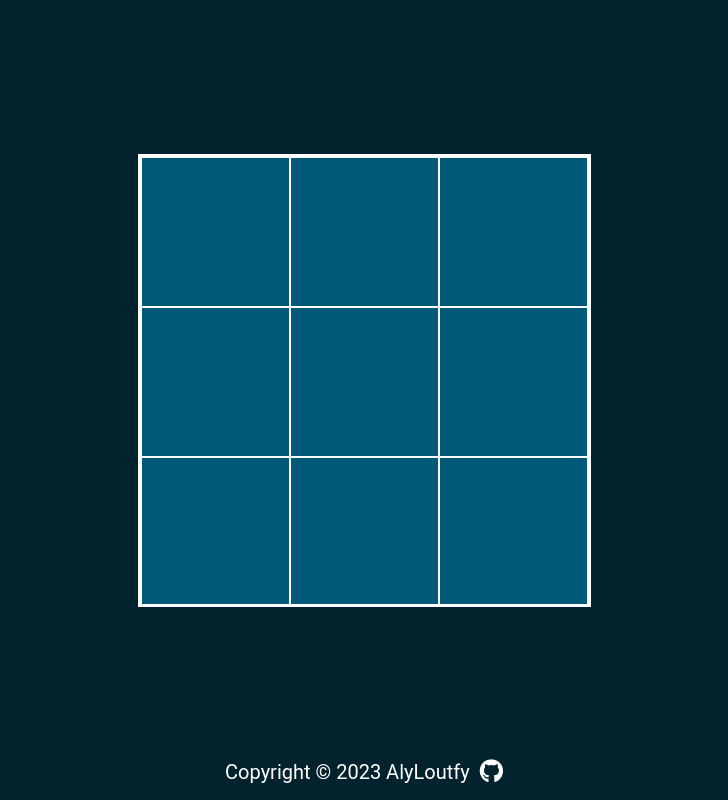
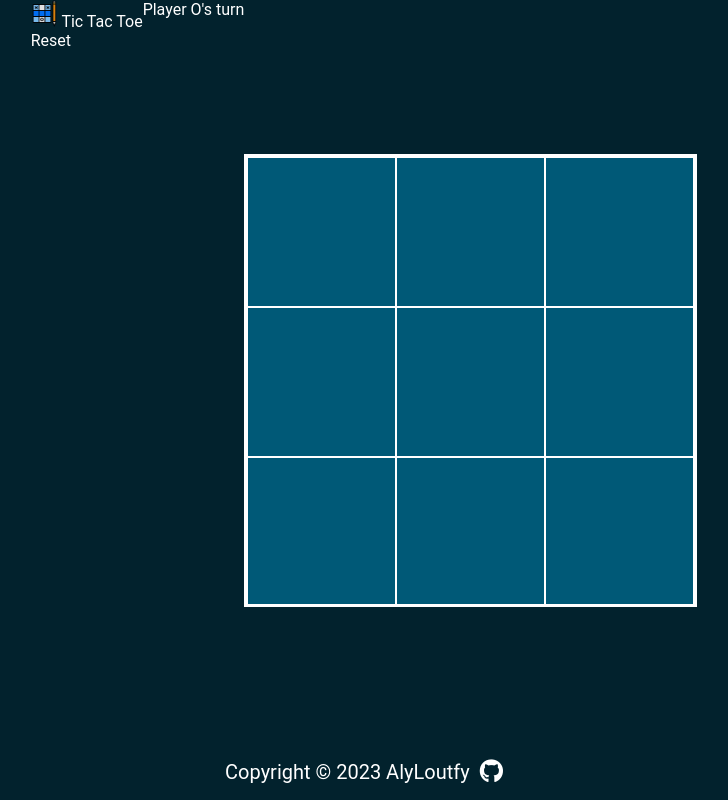
Before and after one commit to AlyLoutfy/tic-tac-toe, a plain HTML site: page index.html in a window 1280 px wide. Shown: the whole page, without its empty margins (276-1004 px from the left). Drawn offline with Linux system fonts and the light colour scheme.

Commit message:
Fav Icon and Message

```diff
--- a/index.html
+++ b/index.html
@@ -6,7 +6,7 @@
     <meta name="viewport" content="width=device-width, initial-scale=1.0" />
     <script src="https://kit.fontawesome.com/4c536a6bd5.js" crossorigin="anonymous"></script>
 
-    <link rel="shortcut icon" href="favicon.ico" />
+    <link rel="shortcut icon" href="favicon.png" />
     <link rel="stylesheet" href="style.css" />
 
     <title>Tic Tac Toe</title>
@@ -14,6 +14,17 @@
 
   <body>
     <div class="container">
+      <div class="header">
+        <div class="title">
+          <img src="favicon.png" alt="" width="27" />
+          Tic Tac Toe
+        </div>
+
+        <div class="reset">Reset</div>
+      </div>
+
+      <div class="message">Player O's turn</div>
+
       <div class="game-grid">
         <div class="field" data-index="0"></div>
         <div class="field" data-index="1"></div>
```
Also changed, not shown: favicon.png (added).
